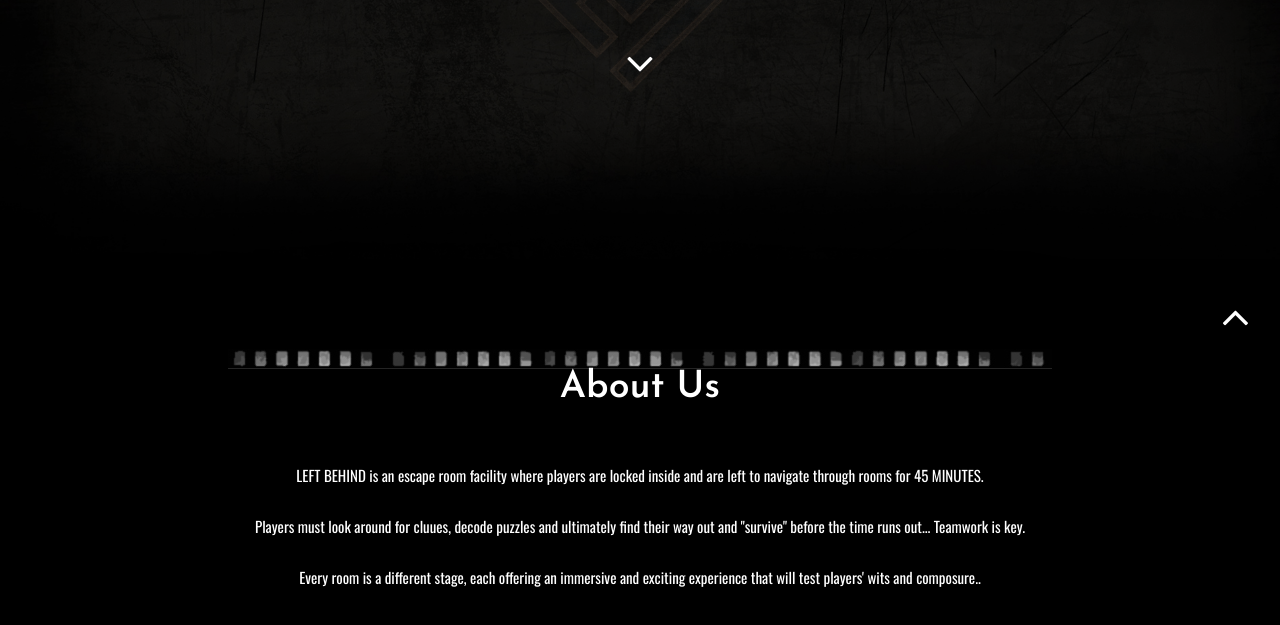
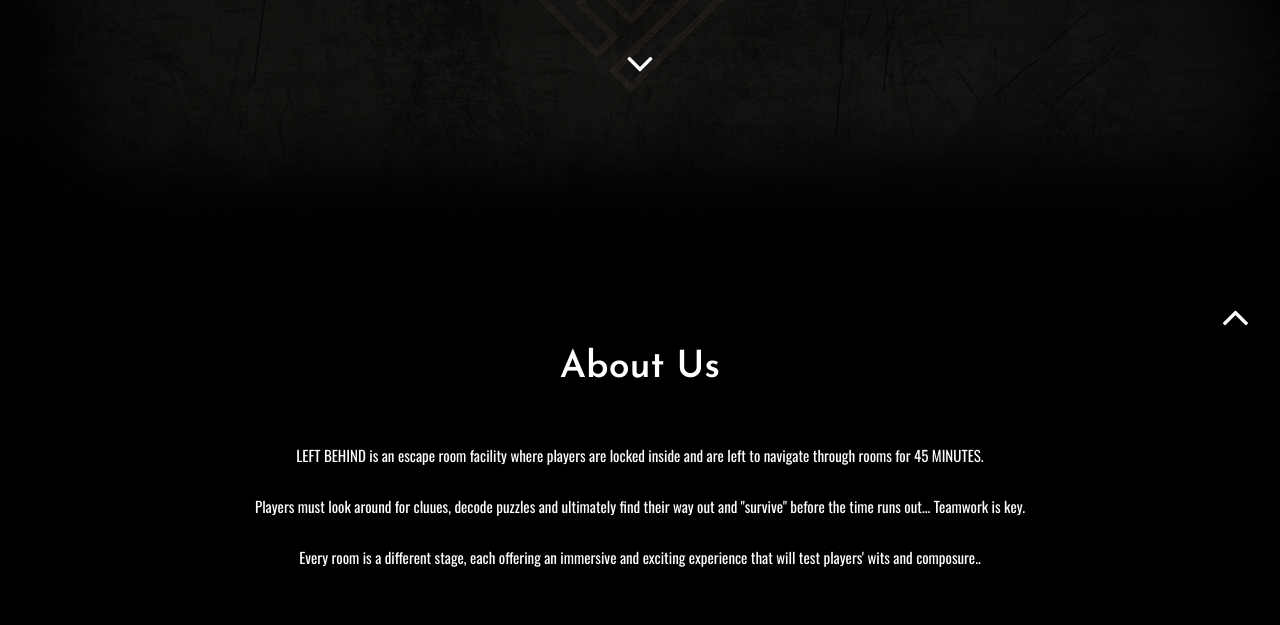
Before and after one commit to Princess017/Princess017.github.io, a plain HTML site: page index.html in a window 1280 px wide. Shown: the part 437-1062 px from the top of the page. Drawn offline with nearby package versions, Linux system fonts and the light colour scheme.

Commit message:
Update index.html

```diff
--- a/index.html
+++ b/index.html
@@ -118,7 +118,7 @@
 
 <div id="aboutus" class="container spacer about wowload fadeInLeft">
 
-   <center> <img src="images/borderline.jpg"> </center>
+
     <h2 class="text-center wowload fadeInUp">About Us</h2>
     <center>
    <p>LEFT BEHIND is an escape room facility where players are locked inside and are left to navigate through rooms for 45 MINUTES.</p>
```
